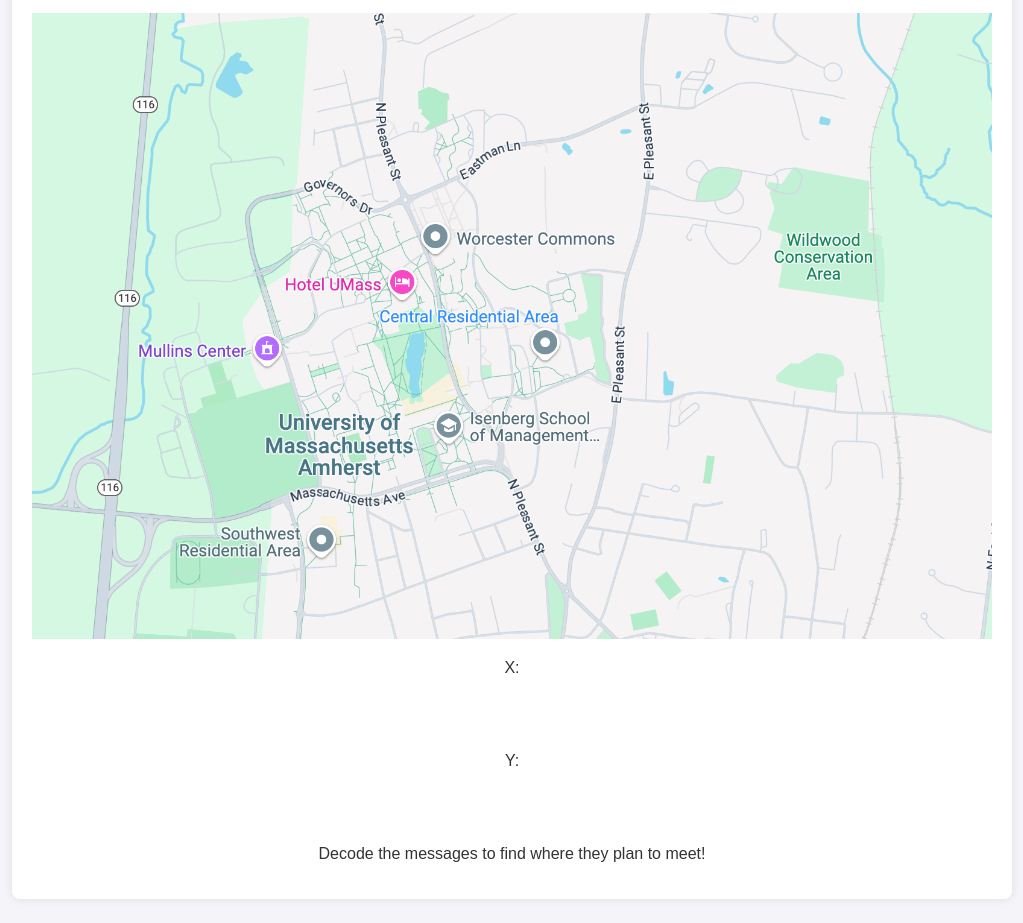
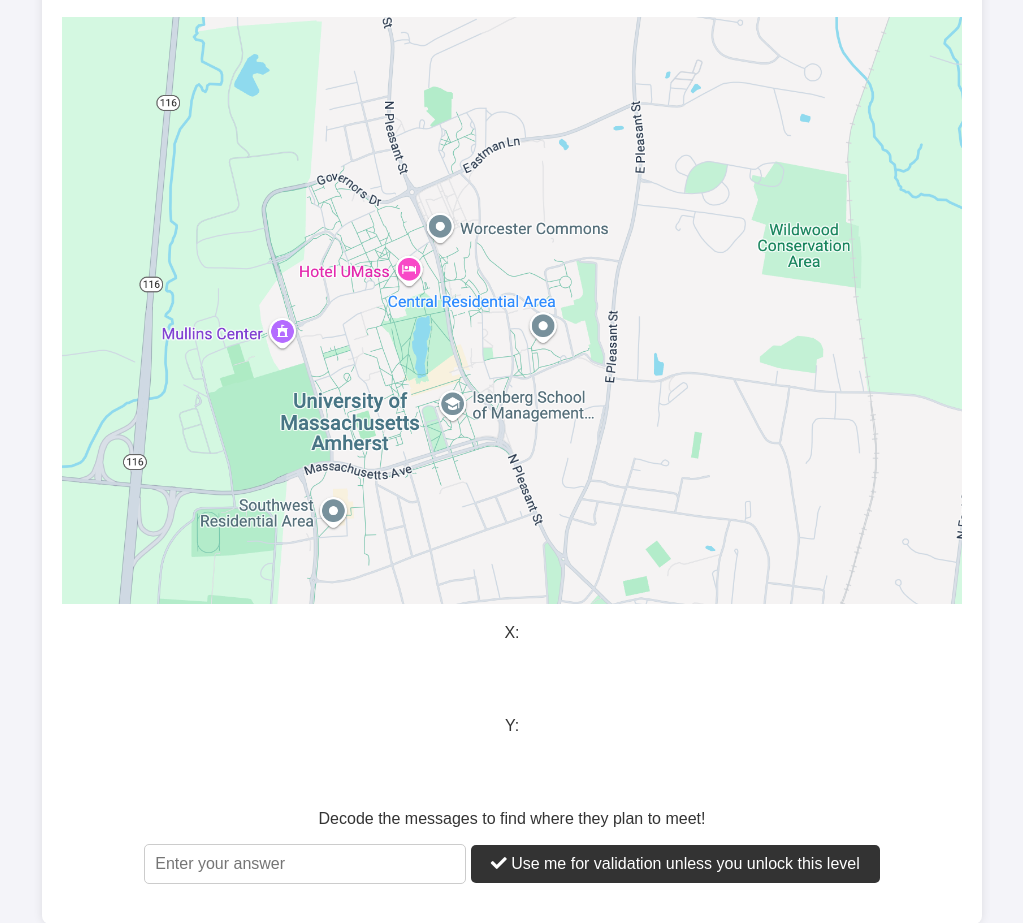
Before and after one commit to Nitss10/CTF_challenge, a plain HTML site: page index.html in a window 1280 px wide. Shown: the part 179-1102 px from the top of the page, without its empty margins (128-1151 px from the left). Drawn offline with Linux system fonts and the light colour scheme.

Commit message:
modeified few files

```diff
--- a/index.html
+++ b/index.html
@@ -1,5 +1,5 @@
-<!DOCTYPE html>
-<html lang="en">
+<!-- <!DOCTYPE html>
+<html>
 <head>
     <meta charset="UTF-8">
     <meta name="viewport" content="width=device-width, initial-scale=1.0">
@@ -43,11 +43,94 @@
         <h1>Find Your Friend at UMass Amherst!</h1>
         <p>Two friends, X and Y, studying at UMass Amherst decide to meet. They both have some piece of information that will help them reach each other.</p>
         <img src="umass_map.png" alt="UMass Amherst">
-        <p>X:</p>
-        <div class="code">2A.63BC6EB0B7C3504C48AE</div>
-        <p>Y:</p>
-        <div class="code">-48.86D00B45AE5FFA3B9AE1</div>
+        <p>X</p>
+        <div class="code"></div>
+        <p>Y</p>
+        <div class="code"></div>
         <p>Decode the messages to find where they plan to meet!</p>
     </div>
+    <script src="script.js"></script>
+</body>
+</html> -->
+
+<!DOCTYPE html>
+<html>
+<head>
+    <meta charset="UTF-8">
+    <meta name="viewport" content="width=device-width, initial-scale=1.0">
+    <title>CTF Challenge at UMass Amherst</title>
+    <link rel="stylesheet" href="https://cdnjs.cloudflare.com/ajax/libs/font-awesome/5.15.3/css/all.min.css" integrity="sha512-iBBXm8fW90+nuLcSKlbmrPcLa0OT92xO1BIsZ+ywDWZCvqsWgccV3gFoRBv0z+8dLJgyAHIhR35VZc2oM/gI1w==" crossorigin="anonymous" referrerpolicy="no-referrer" />
+    <style>
+body {
+    font-family: Arial, sans-serif;
+    margin: 0;
+    background-color: #f4f4f9;
+    color: #333;
+    text-align: center;
+}
+.container {
+    max-width: 900px; /* Increased from 800px */
+    margin: 40px auto;
+    padding: 20px;
+    background-color: #fff;
+    border-radius: 8px;
+    box-shadow: 0 0 10px rgba(0,0,0,0.1);
+}
+img {
+    max-width: 100%;
+    height: auto;
+    display: block;
+    margin: 20px auto;
+}
+.code {
+    padding: 10px;
+    border-radius: 5px;
+    font-family: monospace;
+    color: white;
+    margin: 20px auto;
+    width: fit-content;
+    background-color: white;
+}
+#userInput {
+    padding: 10px;
+    border: 1px solid #ccc;
+    border-radius: 5px;
+    width: 300px;
+    font-size: 16px;
+}
+#validateBtn {
+    padding: 10px 20px;
+    background-color: #333;
+    color: #fff;
+    border: none;
+    border-radius: 5px;
+    font-size: 16px;
+    cursor: pointer;
+    transition: background-color 0.3s ease;
+}
+#validateBtn:hover {
+    background-color: #555;
+}
+#result {
+    margin-top: 20px;
+    font-size: 18px;
+}
+    </style>
+</head>
+<body>
+    <div class="container">
+        <h1>Find Your Friend at UMass Amherst!</h1>
+        <p>Two friends, X and Y, studying at UMass Amherst decide to meet. They both have some piece of information that will help them reach each other.</p>
+        <img src="umass_map.png" alt="UMass Amherst">
+        <p>X:</p>
+        <div class="code"></div>
+        <p>Y:</p>
+        <div class="code"></div>
+        <p>Decode the messages to find where they plan to meet!</p>
+        <input type="text" id="userInput" placeholder="Enter your answer">
+        <button id="validateBtn"><i class="fas fa-check"></i> Use me for validation unless you unlock this level</button>
+        <p id="result"></p>
+    </div>
+    <script src="script.js"></script>
 </body>
 </html>
--- /dev/null
+++ b/script.js
@@ -0,0 +1,25 @@
+const codeBlocks = document.querySelectorAll('.code');
+const userInput = document.getElementById('userInput');
+const validateBtn = document.getElementById('validateBtn');
+const resultElement = document.getElementById('result');
+
+// X's message
+codeBlocks[0].textContent = '2A.63BC6EB0B7C3504C48AE';
+
+// Y's message
+codeBlocks[1].textContent = '-48.86D00B45AE5FFA3B9AE1';
+
+validateBtn.addEventListener('click', () => {
+    const userAnswer = userInput.value.toLowerCase().trim();
+
+    if (userAnswer === 'campuspond' || userAnswer === 'campus pond') {
+        resultElement.innerHTML = `<a href="https://www.geeksforgeeks.org/print-longest-common-substring/" target="_blank">https://www.geeksforgeeks.org/print-longest-common-substring/</a>`;
+        console.log('wipuspocus');
+    } else if (userAnswer === 'puspo') {
+        resultElement.innerHTML = `Congratulations, level unlocked<br><a href="https://bit.ly/lastVault" target="_blank">https://bit.ly/lastVault</a>`;
+    } else {
+        resultElement.textContent = "I'm not that easy, try harder to decrypt";
+    }
+
+    userInput.value = '';
+});
```
Also changed, not shown: 1 other file.
